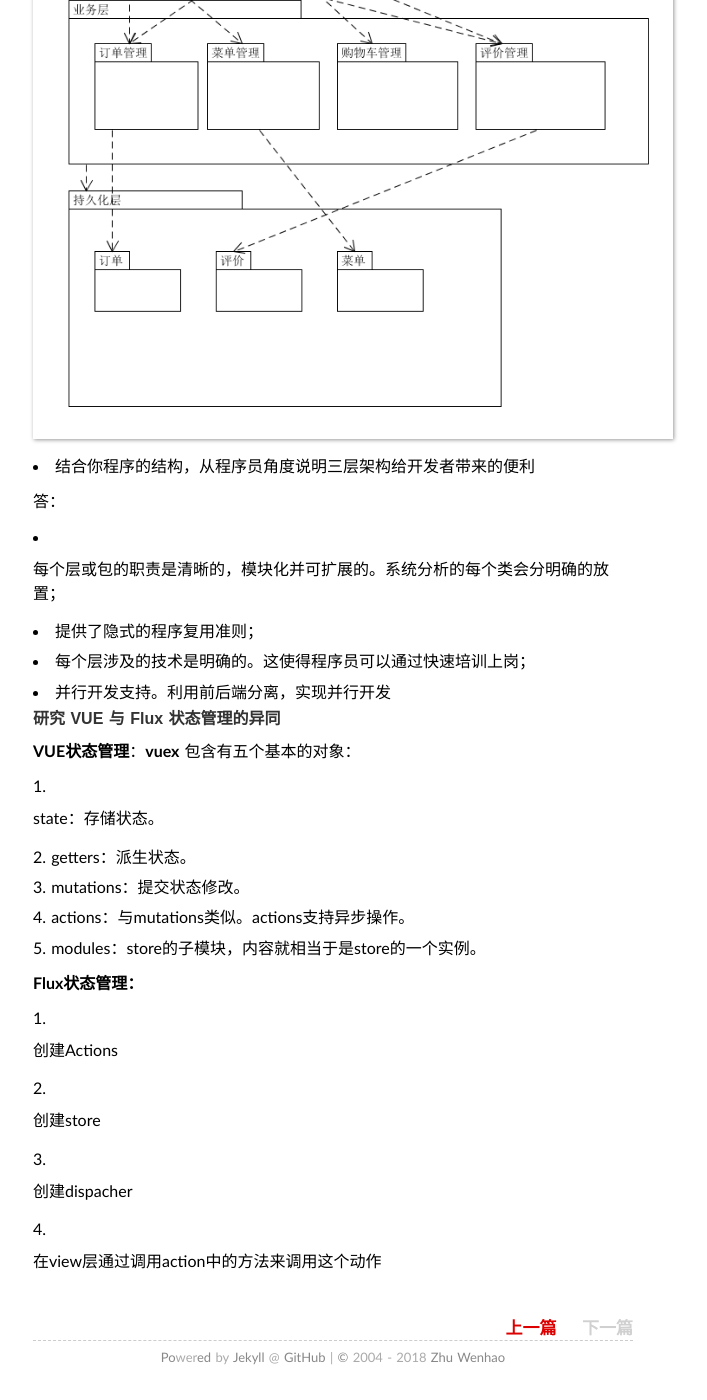
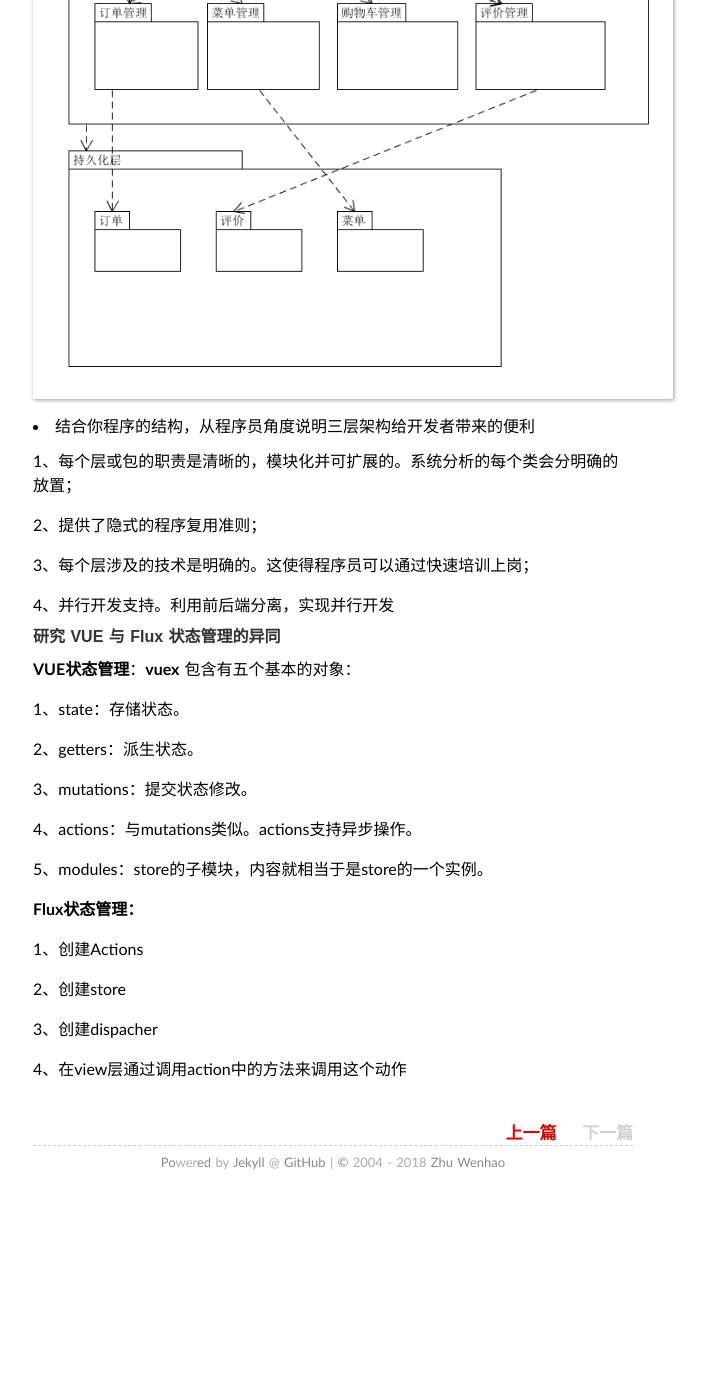
Before and after one commit to zhuwh9/zhuwh9.github.io, a Jekyll site: the page built from _posts/2018-06-08-lesson13.md, in a window 1280 px wide and 1400 px high, scrolled down 645 px. Shown: the whole window, without its empty margins (307-1014 px from the left). Built offline with Jekyll 4.4.1, drawn with Linux system fonts in a browser that asks for light colours; comment, search, counter and statistics services are not loaded; after the commit the page ends 1850 px from its top, so only the background shows below that.

Commit message:
[modified]lesson13

```diff
--- a/_posts/2018-06-08-lesson13.md
+++ b/_posts/2018-06-08-lesson13.md
@@ -9,8 +9,6 @@ tags: 博客
 
 
 #### 描述软件架构与框架之间的区别与联系
-
-答：
 
 **区别**：框架是软件，架构不是软件。
 
@@ -27,15 +25,17 @@ tags: 博客
 
 ![](https://github.com/zhuwh9/zhuwh9.github.io/blob/master/images/lesson13/1.png?raw=true)
 
+
+
 - 结合你程序的结构，从程序员角度说明三层架构给开发者带来的便利
 
-答：
+1、每个层或包的职责是清晰的，模块化并可扩展的。系统分析的每个类会分明确的放置；
 
-- 每个层或包的职责是清晰的，模块化并可扩展的。系统分析的每个类会分明确的放置；
+2、提供了隐式的程序复用准则；
 
-- 提供了隐式的程序复用准则；
-- 每个层涉及的技术是明确的。这使得程序员可以通过快速培训上岗；
-- 并行开发支持。利用前后端分离，实现并行开发
+3、每个层涉及的技术是明确的。这使得程序员可以通过快速培训上岗；
+
+4、并行开发支持。利用前后端分离，实现并行开发
 
 
 
@@ -43,23 +43,24 @@ tags: 博客
 
 **VUE状态管理**：**vuex** 包含有五个基本的对象：
 
-1. state：存储状态。
+1、state：存储状态。
+
+2、getters：派生状态。
+
+3、mutations：提交状态修改。
+
+4、actions：与mutations类似。actions支持异步操作。
+
+5、modules：store的子模块，内容就相当于是store的一个实例。
 
 
-2. getters：派生状态。
-3. mutations：提交状态修改。
-4. actions：与mutations类似。actions支持异步操作。
-5. modules：store的子模块，内容就相当于是store的一个实例。
 
 **Flux状态管理：**
 
-1. 创建Actions
+1、创建Actions
 
+2、创建store
 
-2. 创建store
+3、创建dispacher
 
-
-3. 创建dispacher
-
-
-4. 在view层通过调用action中的方法来调用这个动作
+4、在view层通过调用action中的方法来调用这个动作
```
